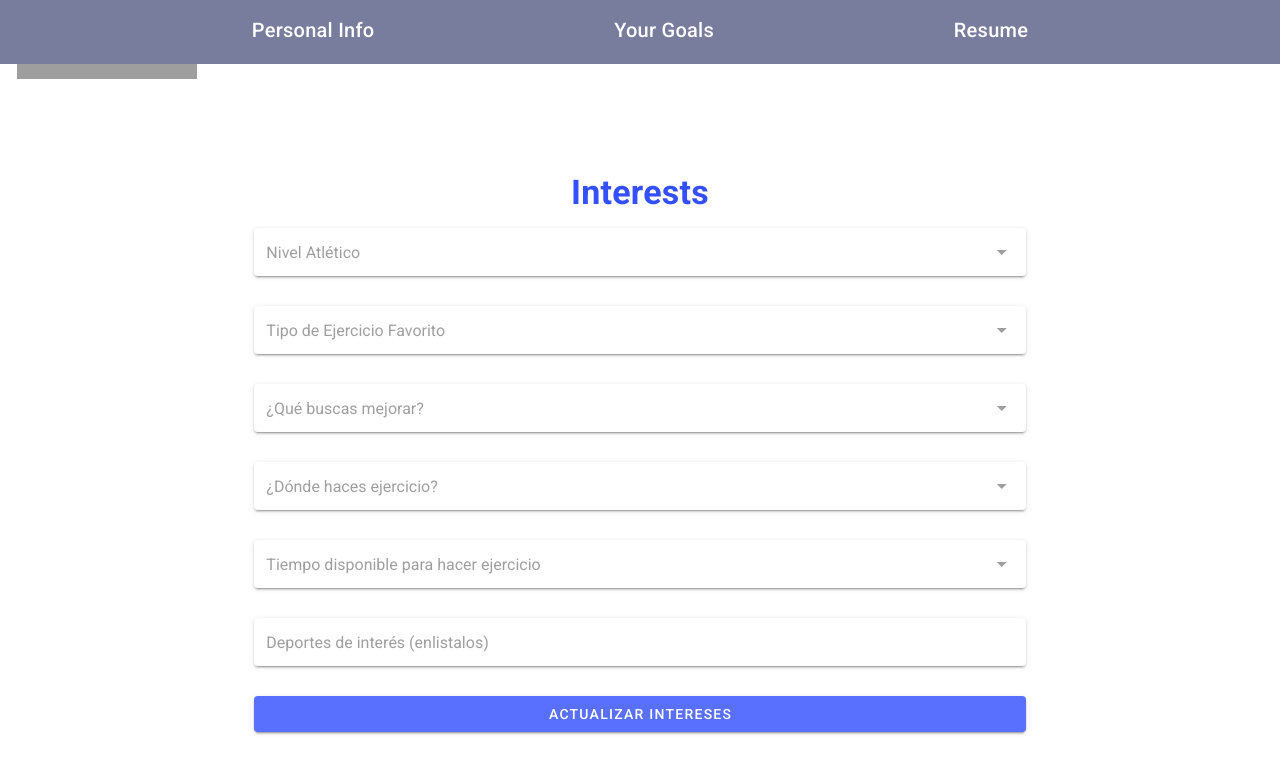
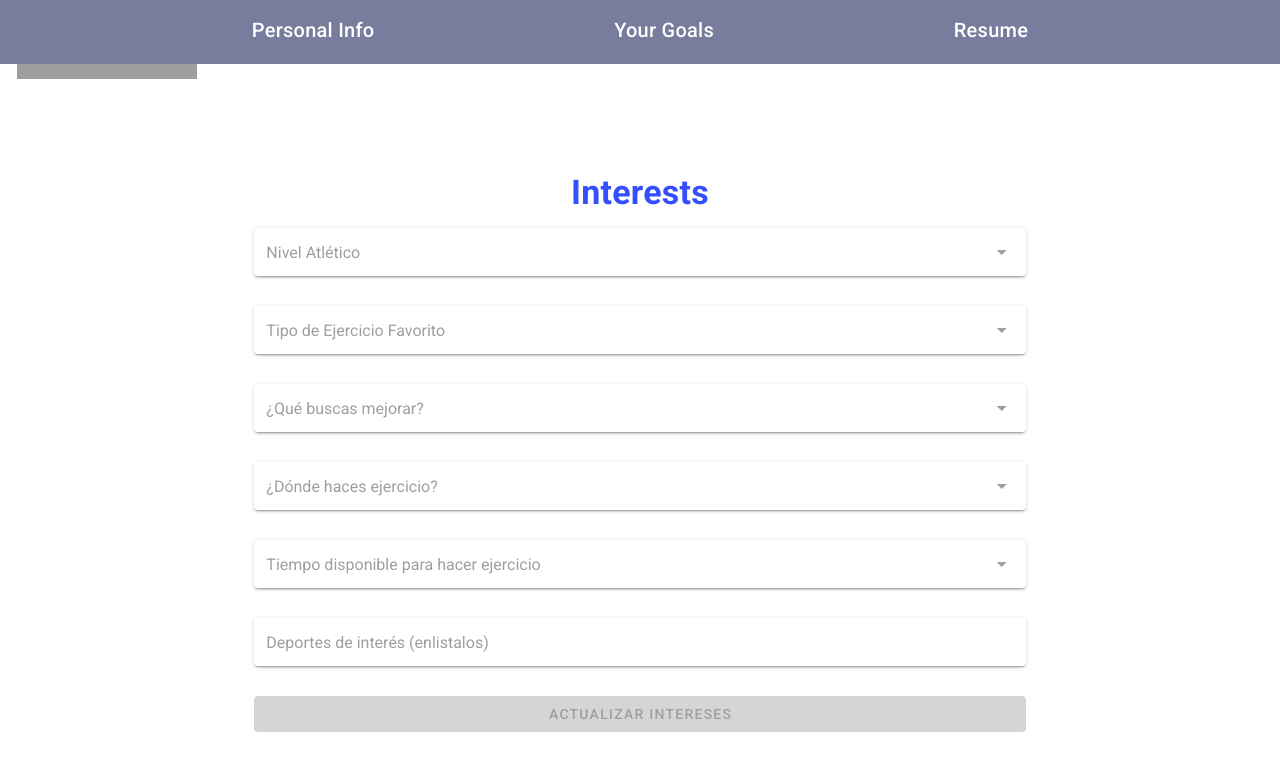
Before and after one commit to MarcoAlmazanM/usersBackendWohub, a Vue app in the folder userswohub/: page /goals in a window 1280 px wide. Shown: the top 774 px of the page. Built offline with nearby package versions, Linux system fonts and the light colour scheme; no server answers; grey boxes are pictures that could not be loaded.

Commit message:
Add rules

```diff
--- a/userswohub/src/components/Interests.vue
+++ b/userswohub/src/components/Interests.vue
@@ -3,13 +3,15 @@
     <v-row dense align="center" justify="center" class="fill-height">
       <v-col cols="8">
         <p class="blueTec--text text-center text-h4 font-weight-bold">Interests</p>
-        <v-select :items="athletic_level" v-model="level" @change="athl" label="Nivel Atlético" :disabled="edit_mode == 0" solo> </v-select>
-        <v-select :items="favorite_exercise" v-model="favorite" @change="fav" label="Tipo de Ejercicio Favorito" :disabled="edit_mode == 0" solo></v-select>
-        <v-select :items="improvements" v-model="improvement" @change="imp" label="¿Qué buscas mejorar?" :disabled="edit_mode == 0" solo></v-select>
-        <v-select :items="exercise_location" v-model="location" @change="loc" label="¿Dónde haces ejercicio?" :disabled="edit_mode == 0" solo></v-select>
-        <v-select :items="available_time" v-model="time" @change="tim" label="Tiempo disponible para hacer ejercicio" :disabled="edit_mode == 0" solo></v-select>
-        <v-text-field label="Deportes de interés (enlistalos) " v-model="sports_interests" :disabled="edit_mode == 0" solo></v-text-field>
-        <v-btn block color="blueTec" class="whiteTec--text" @click="setInterests" v-model="buttonAction">{{ buttonAction }}</v-btn>
+        <v-form v-model="isFormValid">
+          <v-select :items="athletic_level" v-model="level" @change="athl" label="Nivel Atlético" :disabled="edit_mode == 0" :rules="[rules.required]" solo> </v-select>
+          <v-select :items="favorite_exercise" v-model="favorite" @change="fav" label="Tipo de Ejercicio Favorito" :disabled="edit_mode == 0" :rules="[rules.required]" solo></v-select>
+          <v-select :items="improvements" v-model="improvement" @change="imp" label="¿Qué buscas mejorar?" :disabled="edit_mode == 0"  :rules="[rules.required]"solo></v-select>
+          <v-select :items="exercise_location" v-model="location" @change="loc" label="¿Dónde haces ejercicio?" :disabled="edit_mode == 0" :rules="[rules.required]" solo></v-select>
+          <v-select :items="available_time" v-model="time" @change="tim" label="Tiempo disponible para hacer ejercicio" :disabled="edit_mode == 0" :rules="[rules.required]" solo></v-select>
+          <v-text-field label="Deportes de interés (enlistalos) " v-model="sports_interests" :disabled="edit_mode == 0" :rules="[rules.required]" solo></v-text-field>
+        </v-form>
+        <v-btn block color="blueTec" class="whiteTec--text" @click="setInterests" v-model="buttonAction" :disabled="!isFormValid">{{ buttonAction }}</v-btn>
       </v-col>
     </v-row>
   </v-container>
@@ -21,7 +23,8 @@ import 'firebase/storage';
 
   export default {
     name: "Interests",
-    data: () => ({
+    data() {
+      return {
         athletic_level: ['Principiante', 'Intermedio', 'Avanzado'],
         favorite_exercise: ['Natación', 'Correr', 'Ciclismo'],
         improvements: ['Mejorar salud en general', 'Perder peso', 'Ganar musculatura'],
@@ -35,8 +38,12 @@ import 'firebase/storage';
         sports_interests:'',
         edit_mode: 0,
         buttonAction: "Actualizar Intereses",
+        isFormValid:false,
+        rules: {
+          required: value => !!value || 'Field Required',
         }
-    ),
+      }
+    },
     mounted() {
       this.getInterests();
     },
--- a/userswohub/src/components/NewAccount.vue
+++ b/userswohub/src/components/NewAccount.vue
@@ -4,7 +4,7 @@
       <v-col cols="8">
         <p class="blueTec--text text-center text-h4 font-weight-bold">Crea una Cuenta</p>
         <v-form v-model="isFormValid">
-          <v-text-field label="Name" placeholder="Complete Name" type="text"  v-model="name" :rules="rules.required" outlined dense></v-text-field>
+          <v-text-field label="Name" placeholder="Complete Name" type="text"  v-model="name" :rules="[rules.required]" outlined dense></v-text-field>
           <v-text-field label="Email" placeholder="ejemplo@wohub.com" type="text"  v-model="email" :rules="[rules.required,rules.email]" outlined dense></v-text-field>
           <v-text-field label="Username" placeholder="user_wohub" type="text"  v-model="username" :rules="[rules.required,rules.username]" outlined dense></v-text-field>
           <v-text-field label="Phone" placeholder="5512345678" type="text"  v-model="phone" :rules="[rules.required,rules.length(10)]" outlined dense></v-text-field>
--- a/userswohub/src/components/Survey.vue
+++ b/userswohub/src/components/Survey.vue
@@ -4,12 +4,12 @@
       <v-col cols="8">
         <p class="blueTec--text text-center text-h4 font-weight-bold">Interests survey</p>
         <v-form v-model="isFormValid">
-          <v-select :items="athletic_level" @change="athl" label="Nivel Atlético" :rules="rules.required" solo> </v-select>
-          <v-select :items="favorite_exercise" @change="fav" label="Tipo de Ejercicio Favorito" :rules="rules.required" solo></v-select>
-          <v-select :items="improvements" @change="imp" label="¿Qué buscas mejorar?" :rules="rules.required" solo></v-select>
-          <v-select :items="exercise_location" @change="loc" label="¿Dónde haces ejercicio?" :rules="rules.required" solo></v-select>
-          <v-select :items="available_time" @change="tim" label="Tiempo disponible para hacer ejercicio" :rules="rules.required" solo></v-select>
-          <v-text-field label="Deportes de interés (enlistalos) " v-model="sports_interests" :rules="rules.required" solo></v-text-field>
+          <v-select :items="athletic_level" @change="athl" label="Nivel Atlético" :rules="[rules.required]" solo> </v-select>
+          <v-select :items="favorite_exercise" @change="fav" label="Tipo de Ejercicio Favorito" :rules="[rules.required]" solo></v-select>
+          <v-select :items="improvements" @change="imp" label="¿Qué buscas mejorar?" :rules="[rules.required]" solo></v-select>
+          <v-select :items="exercise_location" @change="loc" label="¿Dónde haces ejercicio?" :rules="[rules.required]" solo></v-select>
+          <v-select :items="available_time" @change="tim" label="Tiempo disponible para hacer ejercicio" :rules="[rules.required]" solo></v-select>
+          <v-text-field label="Deportes de interés (enlistalos) " v-model="sports_interests" :rules="[rules.required]" solo></v-text-field>
         </v-form>
         <v-btn block color="blueTec" class="whiteTec--text" @click="setInterests" :disabled="!isFormValid">Actualizar intereses</v-btn>
       </v-col>
```
Lines whose indentation alone changed are shown as unchanged.
